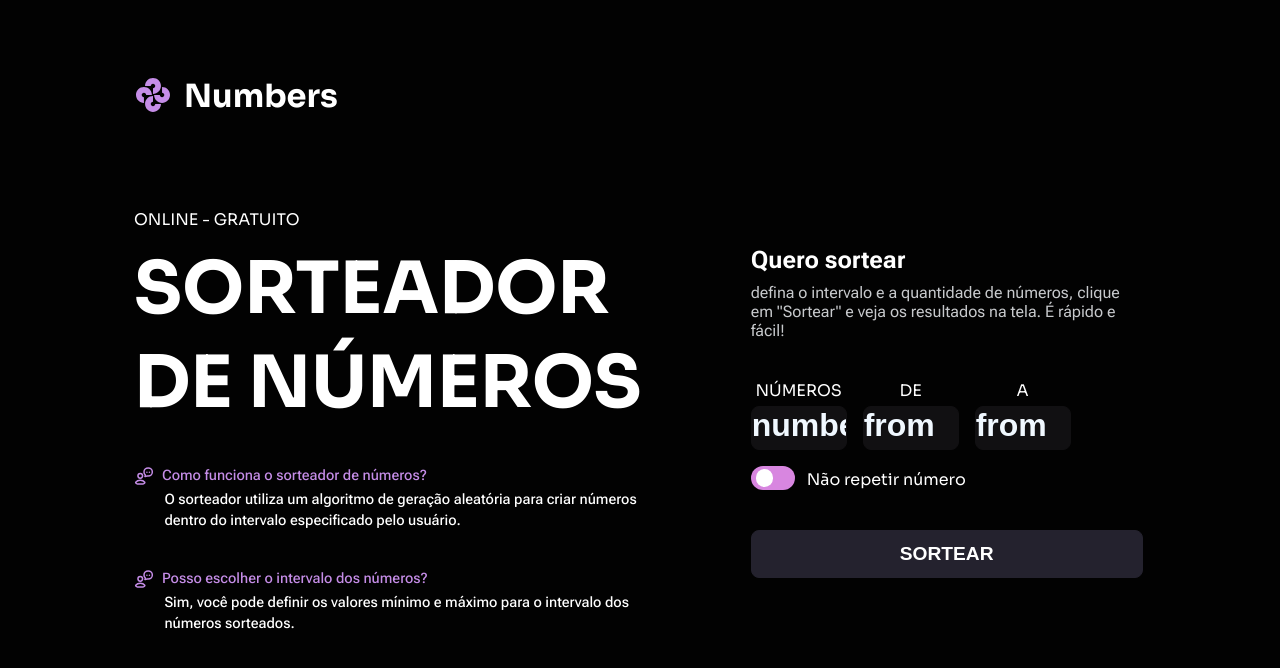
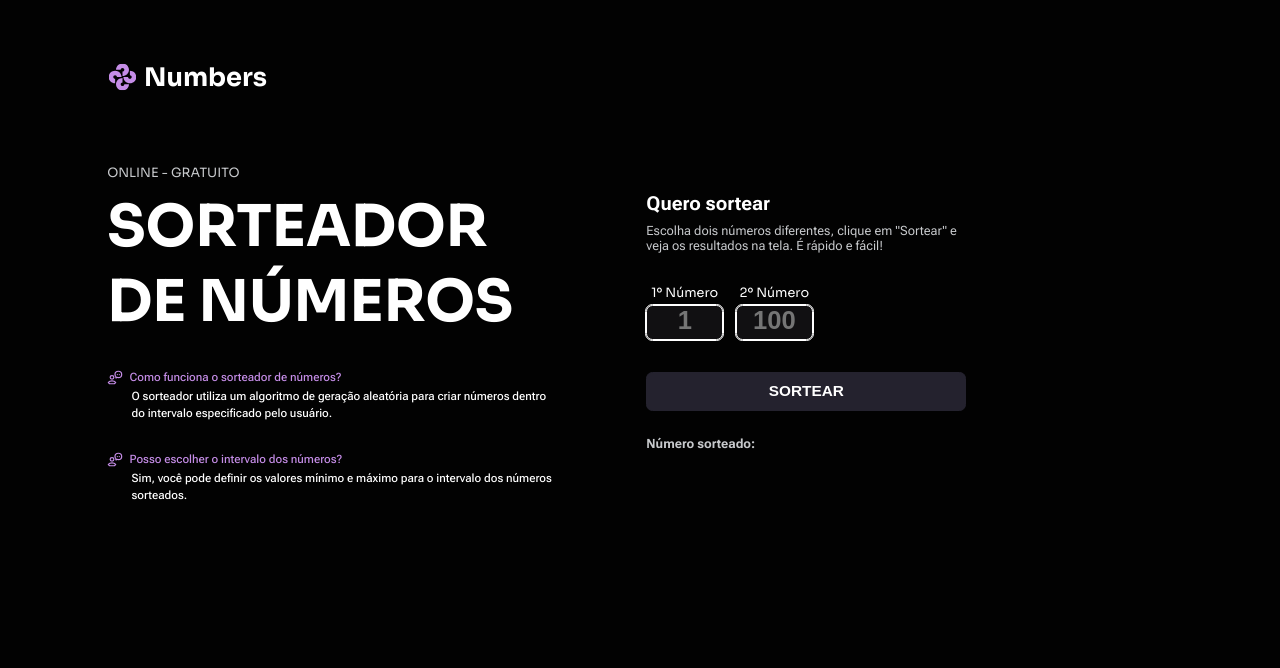
Before and after one commit to leu331/sorteador-de-numeros, a plain HTML site: page index.html in a window 1280 px wide. Drawn offline with Linux system fonts and the light colour scheme.

Commit message:
applying js

```diff
--- a/index.html
+++ b/index.html
@@ -15,11 +15,12 @@
 <body>
     <main class="container">
         <header class="flex">
-            <a href="#">
+            <a href="#" class="flex gap-05">
                 <img src="assets/logo.svg" alt="">
-            </a>
+
 
             <h1>Numbers</h1>
+            </a>
         </header>
 
         <p id="one">ONLINE - GRATUITO</p>
@@ -43,49 +44,53 @@
 
             <div id="prize-draw">
                 <h2>Quero sortear</h2>
-                <p>defina o intervalo e a quantidade de números, clique em "Sortear" e veja os resultados na tela. É rápido e fácil!</p>
+                <p>Escolha dois números diferentes, clique em "Sortear" e veja os resultados na tela. É rápido e fácil!</p>
 
                 <form>
                     <div class="flex gap-16 center">
-                        <div id="n1">
-                            <label for="number">NÚMEROS</label>
+
+                        <div id="n2">
+                            <label for="input1">1º Número</label>
                             <br>
-                            <input type="text" id="number" value="number" placeholder="2">
+                            <input type="number" id="input1" placeholder="1">
                         </div>
 
                         <div id="n2">
-                            <label for="from">DE</label>
+                            <label for="input2">2º Número</label>
                             <br>
-                            <input type="text" id="from" value="from" placeholder="1">
+                            <input type="number" id="input2" placeholder="100">
                         </div>
 
-                        <div id="n2">
-                            <label for="from">A</label>
+                        <!-- <div id="n3">
+                            <label for="input3">3º Número</label>
                             <br>
-                            <input type="text" id="from" value="from" placeholder="100">
-                        </div>
+                            <input type="number" id="input3" placeholder="15">
+                        </div> -->
+
                     </div>
 
-                    <div class="flex relative gap-05">
+                    <!-- <div class="flex relative gap-05">
                         <input type="checkbox" id="chk" />
                         <label for="chk" class="switch">
                         <span class="slider"></span>
                         </label>
 
                         <span id="no-repeat" class="center">Não repetir número</span>
-                    </div>
+                    </div> -->
                 </form>
 
                 <div class="flex gap-05 send">
-                    <button type="submit">SORTEAR </button>
+                    <button class="bg-click" onclick="sortearNumero()" type="submit">SORTEAR</button>
+                </div>
 
-                </div>
+                <!-- <div id="prize"> -->
+                   <p id="message"></p>
+                   <p><strong id="returnmessage">Número sorteado:</strong> <span id="numerosorteado"></span></p>
+
+                <!-- </div> -->
             </div>
-
-
-
         </div>
     </main>
-
+    <script src="script.js"></script>
 </body>
 </html>
--- /dev/null
+++ b/script.js
@@ -0,0 +1,26 @@
+function sortearNumero() {
+const input1 = document.getElementById("input1")
+const input2 = document.getElementById("input2")
+
+const valor1 = parseInt(input1.value, 10)
+const valor2 = parseInt(input2.value, 10)
+
+if (isNaN(valor1) || isNaN(valor2)) {
+    document.getElementById("message").innerText = "Insira números válidos em ambos os campos, por favor.";
+    document.getElementById("returnmessage").innerText = ""
+    return;
+}
+
+if (valor1 === valor2) {
+    document.getElementById("message").innerText = "Os números são iguais, insira números diferentes para que eu possa sortear.";
+    return;
+}
+
+// Gera um número aleatório entre o menor e o maior
+const numeroSorteado = Math.random() < 0.5 ? valor1: valor2;
+
+// Exibe o número sorteado e limpa a mensagem de erro
+document.getElementById("message").innerText = "";
+document.getElementById("numerosorteado").innerText = numeroSorteado;
+
+}
--- a/styles/main.css
+++ b/styles/main.css
@@ -70,7 +70,8 @@ div#prize-draw {
             background-color: #111012;
             border-radius: .5rem;
             color: aliceblue;
-            border: 1px solid #111012;
+            outline: 1px solid var(--content-primary);
+            border: 0.5px solid var(--content-primary);
 
             font-size: 2rem;
             font-weight: 900;
@@ -80,13 +81,20 @@ div#prize-draw {
                 text-align: center;
             }
 
-        & input#number:focus {
-            padding: 5rem;
-        }
+            &:focus, :active {
+                text-align: center;
+            }
+
+
 
     }
 }
 }
+
+input#input2:not(:focus), input#input1:not(:focus) {
+    text-align: center;
+}
+
 
 #chk {
     display: none;
@@ -134,6 +142,7 @@ position: absolute;
     border-radius: 5rem;
     background-color: var(--background-tertiary);
     position: relative;
+    margin-bottom: 2rem;
 
 
      & button {
@@ -144,8 +153,44 @@ position: absolute;
         cursor: pointer;
         position: absolute;
         height: 100%;
-        width: 100%;
+        width: 102%;
         font-size: 1.2rem;
         font-weight: 700;
+
     }
+
+    /* & button:hover {
+        color: var(--background-tertiary);
+        background-color: white
+    } */
 }
+
+a {
+    text-decoration: none;
+}
+
+img {
+    transition: transform 1s;
+}
+
+img[src*="logo"]:hover {
+    transform: rotate(90deg);
+}
+
+h1 {
+    transform: rotate();
+}
+
+p#one {
+    color: var(--content-secondary);
+}
+
+html {
+    zoom: 0.8;
+}
+
+input[type=number]::-webkit-outer-spin-button,
+        input[type=number]::-webkit-inner-spin-button {
+            -webkit-appearance: none;
+            margin: 0;
+        }
--- a/styles/utility.css
+++ b/styles/utility.css
@@ -49,3 +49,8 @@
 .center {
     text-align: center;
 }
+
+.bg-click {
+   color: var(--back-ground-tertiary);
+   background-color: var(--content-primary);
+}
```
Also changed, not shown: 2 other files.
